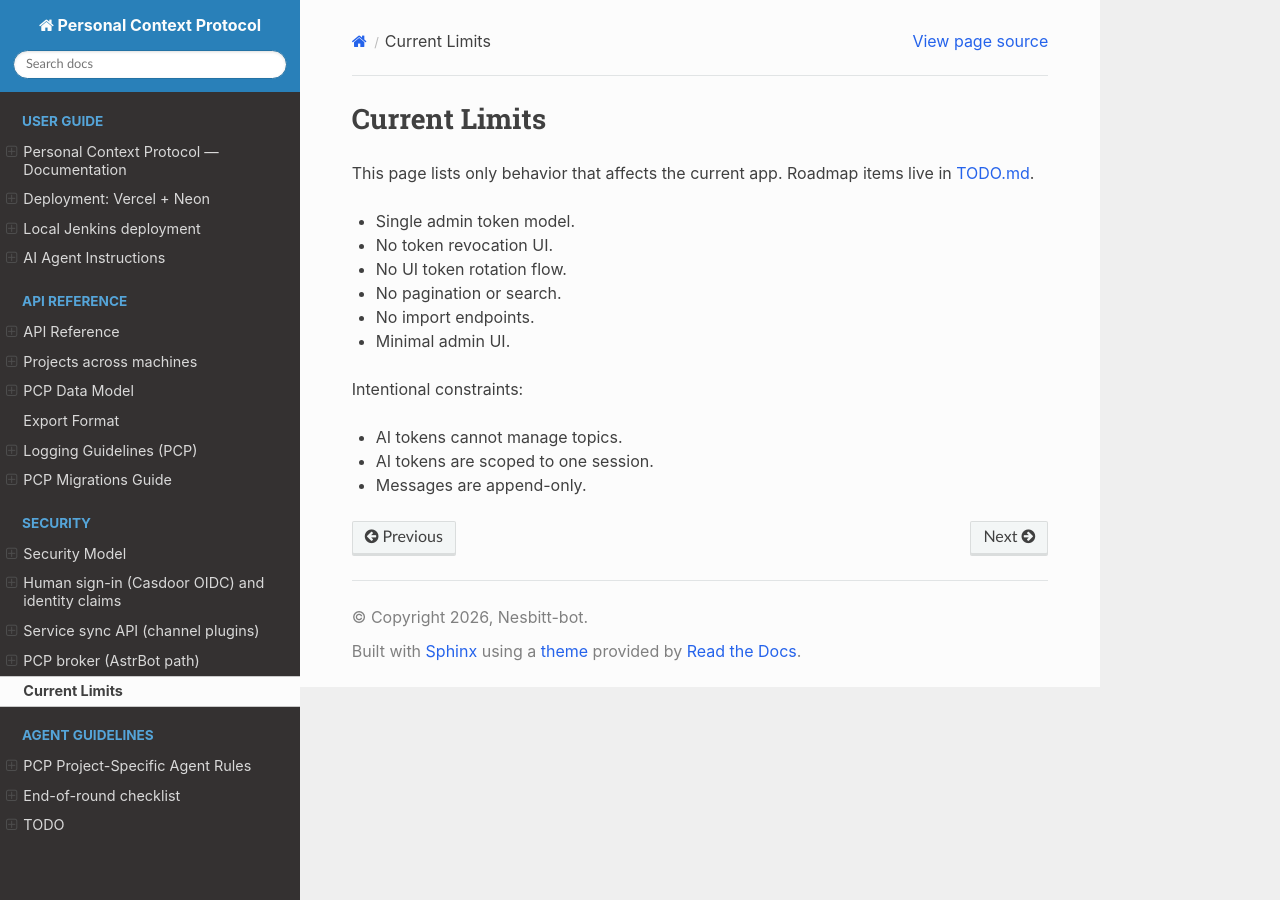
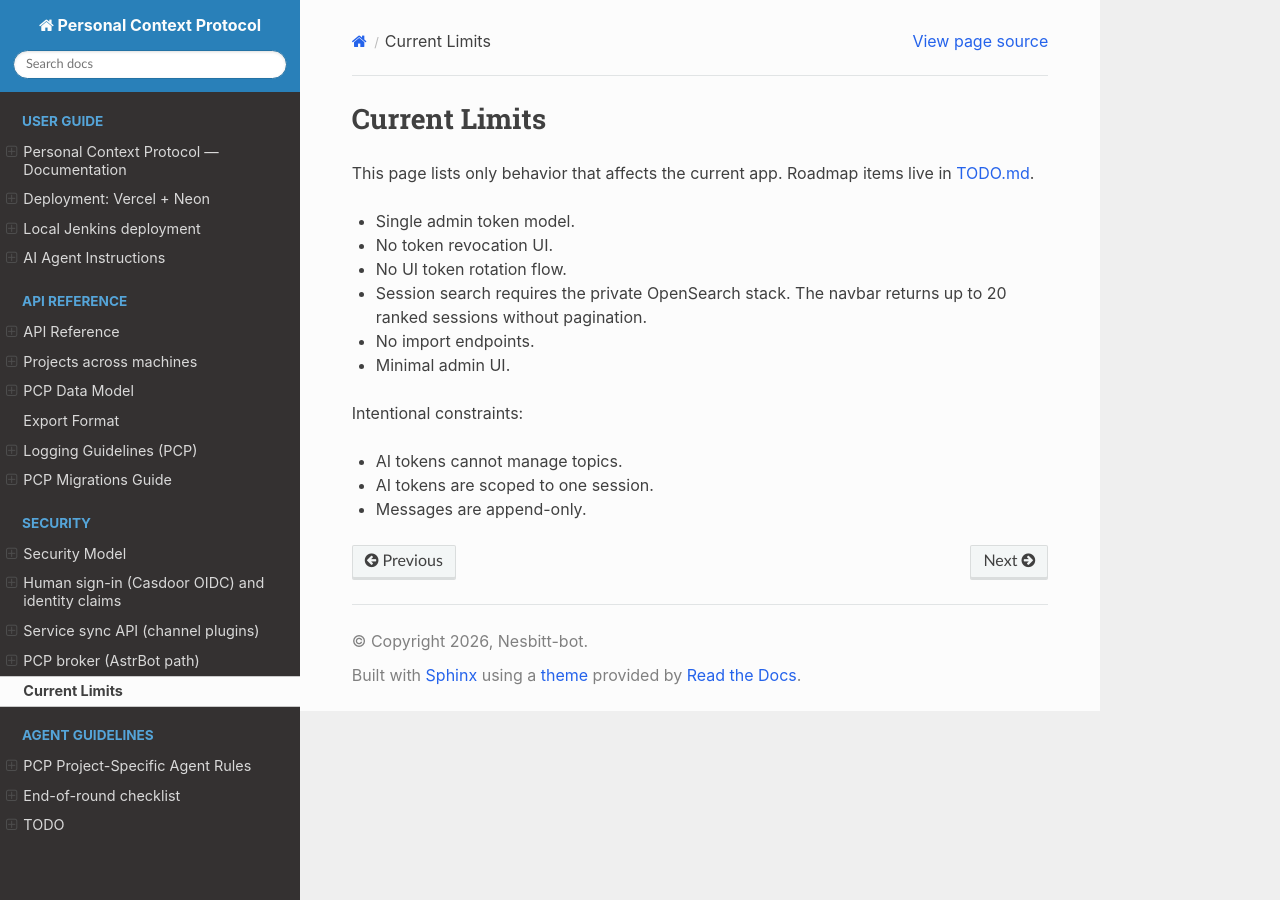
Before and after one commit to Nesbitt-bot/personal-context-protocol, a Sphinx documentation site: the page built from docs/limitations.md, in a window 1280 px wide. Built offline with Sphinx 7.4.7 and the Read the Docs theme 3.1.0, drawn with Linux system fonts in a browser that asks for light colours.

Commit message:
docs(search): describe session result limit

```diff
--- a/docs/limitations.md
+++ b/docs/limitations.md
@@ -5,7 +5,7 @@ This page lists only behavior that affects the current app. Roadmap items live i
 - Single admin token model.
 - No token revocation UI.
 - No UI token rotation flow.
-- No pagination or search.
+- Session search requires the private OpenSearch stack. The navbar returns up to 20 ranked sessions without pagination.
 - No import endpoints.
 - Minimal admin UI.
 
```
